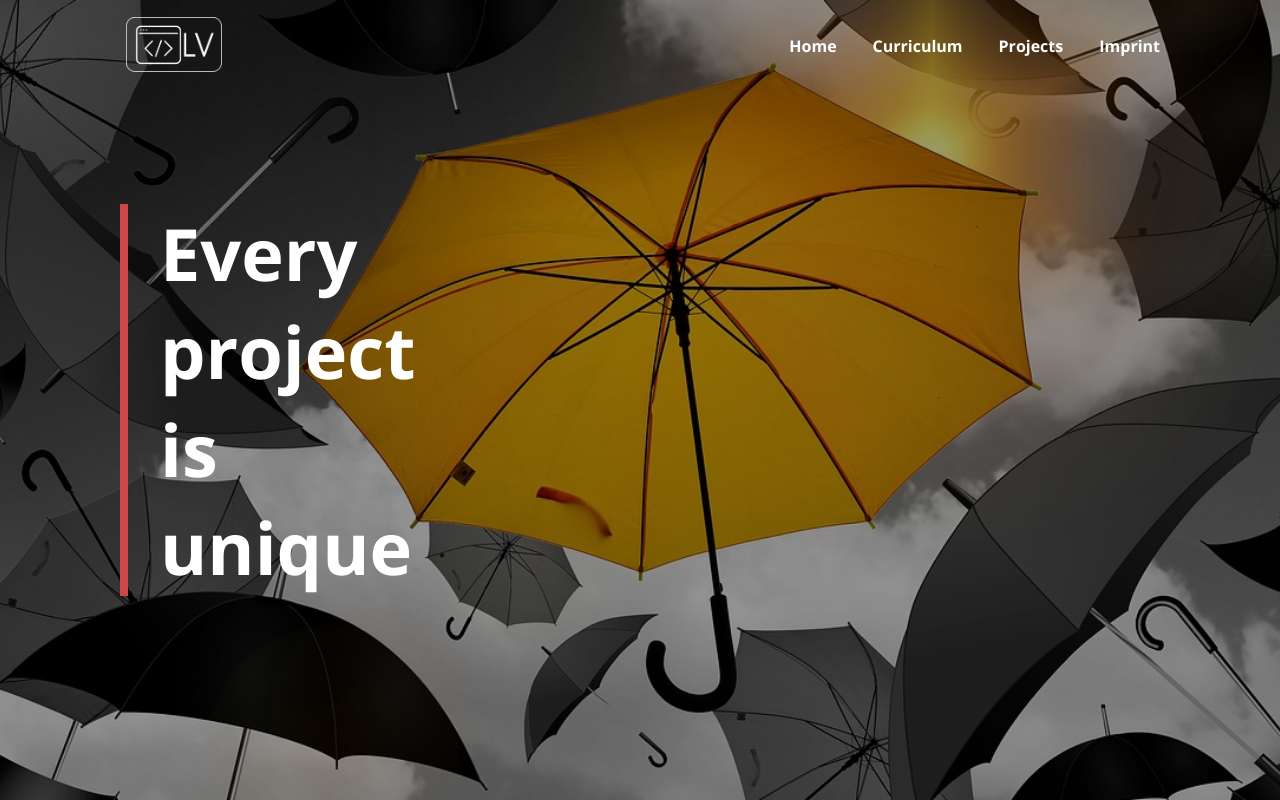
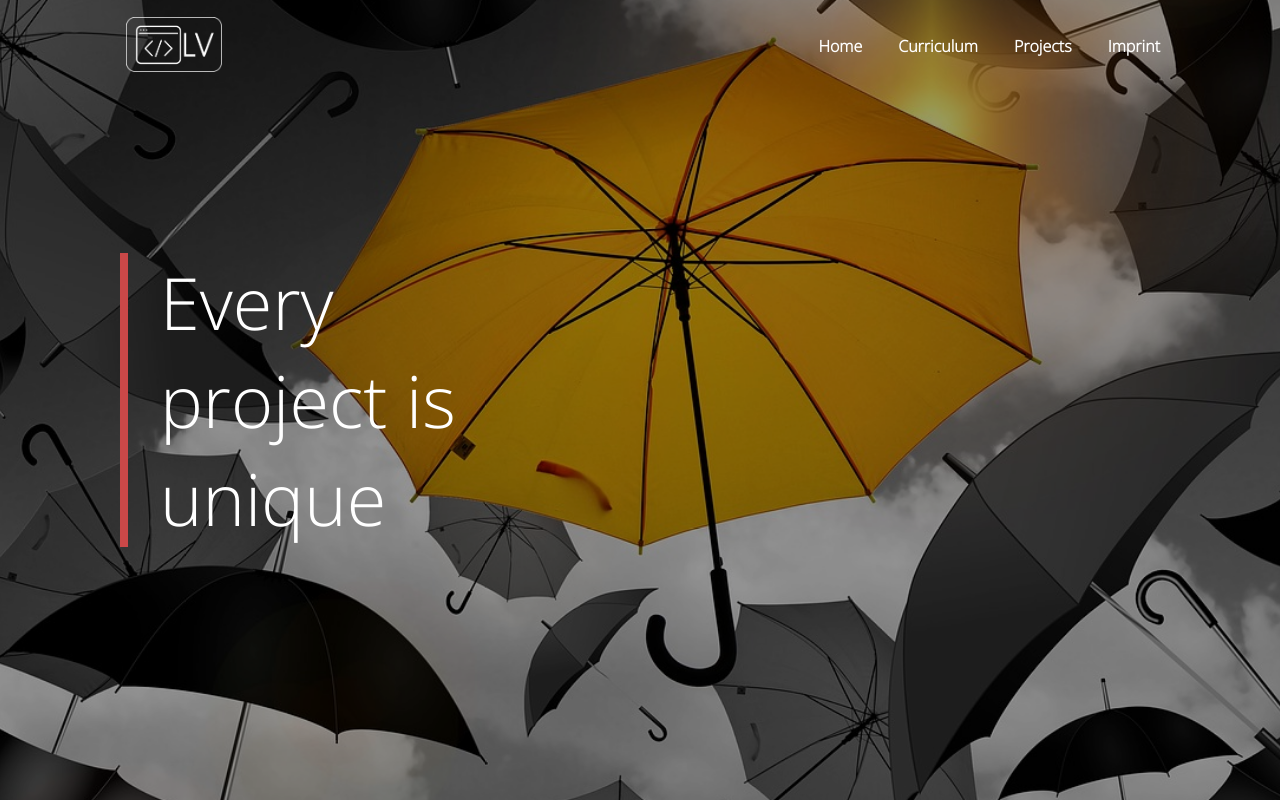
Before and after one commit to LukasVolgger/portfolio-exercise, an Angular app: page / in a window 1280 px wide. Built offline with nearby package versions, Linux system fonts and the light colour scheme.

Commit message:
fix slideshow and imported font

```diff
--- a/src/app/slideshow/slideshow.component.scss
+++ b/src/app/slideshow/slideshow.component.scss
@@ -7,6 +7,7 @@
 
 .slideshow-img {
     width: 100%;
+    height: 100%;
     object-fit: cover;
     animation: zoomIn 8s ease;
 }
--- a/src/styles.scss
+++ b/src/styles.scss
@@ -5,5 +5,5 @@ body {
 
 @font-face {
     font-family: OpenSans;
-    src: url(assets/fonts/Open_Sans/static/OpenSans/OpenSans-Bold.ttf);
+    src: url(assets/fonts/Open_Sans/static/OpenSans/OpenSans-Light.ttf);
 }
```
